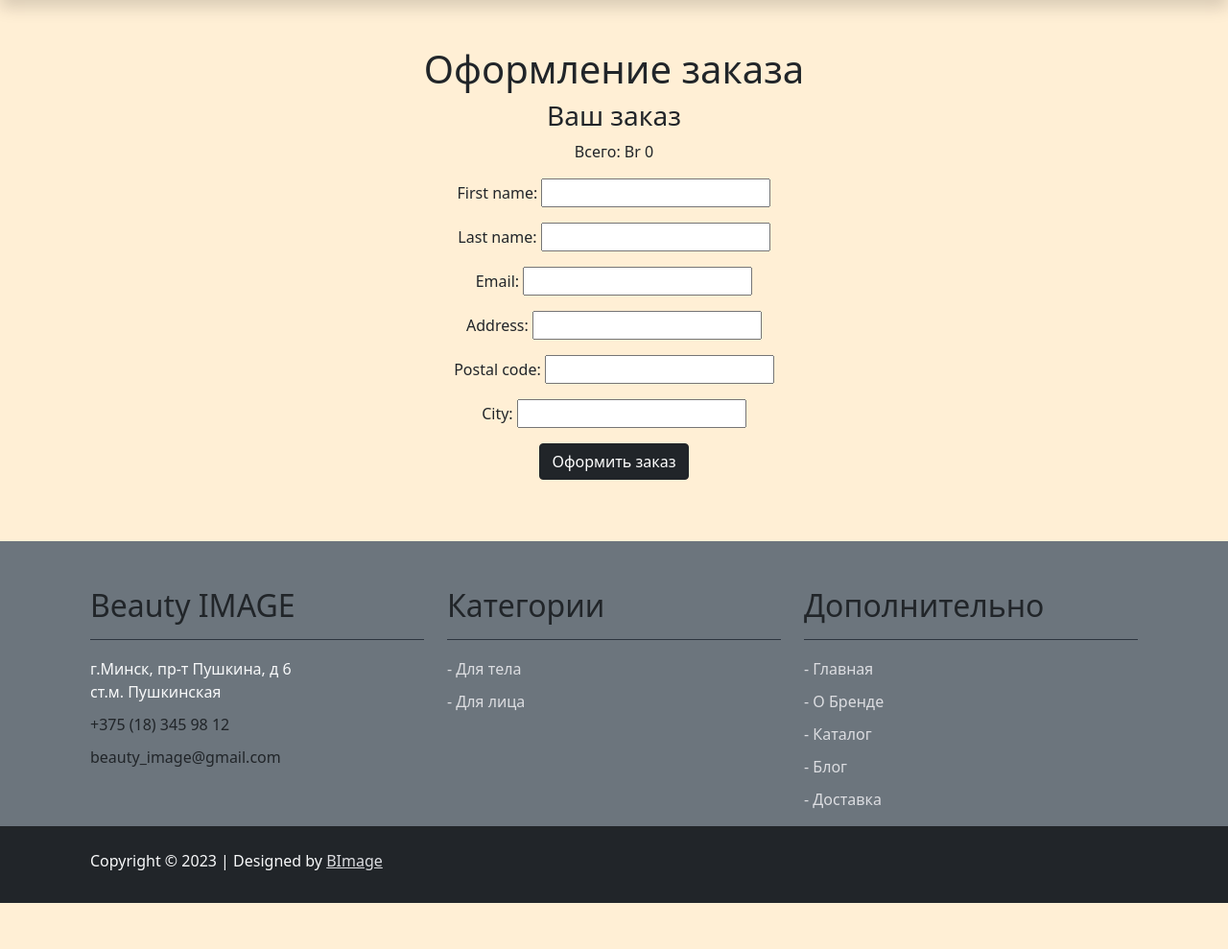
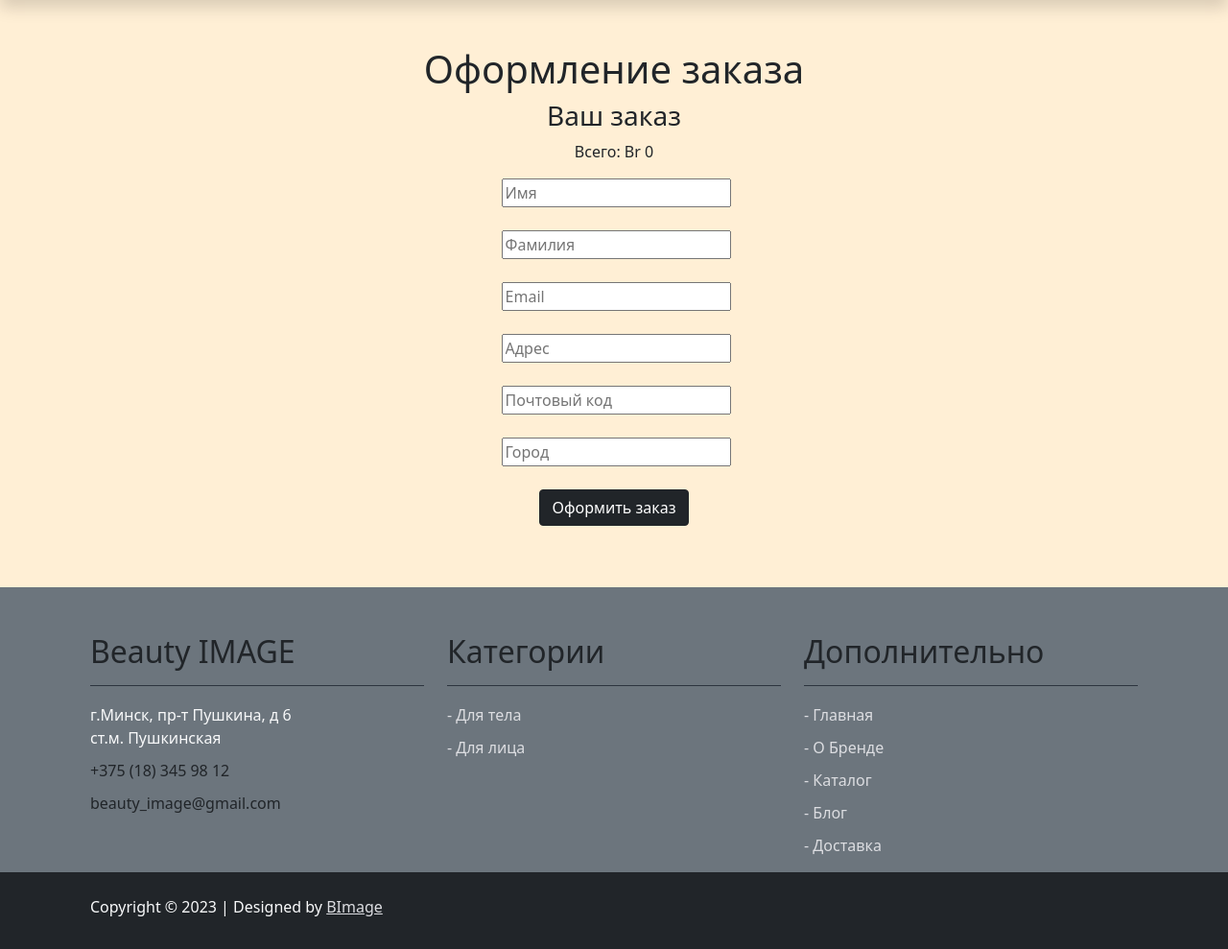
Before and after one commit to VeronikaKukharskaya/FinalProject, a Django app: page /order/create/ in a window 1280 px wide. Shown: the part 98-1087 px from the top of the page at 96% size. Before the commit the page ends 1039 px from the top, so only its background shows below. Run offline with Django 4.2, Linux system fonts and the light colour scheme; some libraries are stand-ins or nearby versions.

Commit message:
Add files

```diff
--- a/Shop/authentication/templates/auth/profile.html
+++ b/Shop/authentication/templates/auth/profile.html
@@ -57,5 +57,4 @@
         </div>
     </div>
 </div>
-
 {% endblock %}
--- a/Shop/authentication/views.py
+++ b/Shop/authentication/views.py
@@ -72,7 +72,7 @@ def profile(request):
             profile.address = request.POST.get("address")
             profile.first_name = request.POST.get("first_name")
             profile.last_name = request.POST.get("last_name")
-            profile_form.save()
+            profile.save()
             context = {'profile': profile}
 
     return render(request, 'auth/profile.html', context)
--- a/Shop/blog/templates/blog_index.html
+++ b/Shop/blog/templates/blog_index.html
@@ -8,12 +8,12 @@
     {% for post in posts %}
     <h2><a class="text-secondary" href="{% url 'blog_detail' post.pk%}">{{ post.title }}</a></h2>
     <small>
-        {{ post.created_on.date }} |&nbsp;
-        Категории:&nbsp;
+        {{ post.created_on.date }} |
+        Категории:
         {% for category in post.categories.all %}
         <a class="text-secondary" href="{% url 'blog_category' category.name %}">
             {{ category.name }}
-        </a>&nbsp;
+        </a>
         {% endfor %}
     </small>
     <p>{{ post.body | slice:":400" }}...</p>
--- a/Shop/main/views.py
+++ b/Shop/main/views.py
@@ -1,7 +1,10 @@
 from django.shortcuts import render
+from catalog.models import Product
 from django.http import HttpResponse
 
 
 # Create your views here.
 def index(request):
-    return render(request, 'index.html')
+    products_new = Product.objects.all().order_by('-id')[:3]  # Самые новые товары
+    context = {'products_new': products_new}
+    return render(request, 'index.html', context)
--- a/Shop/order/templates/orders/order/create.html
+++ b/Shop/order/templates/orders/order/create.html
@@ -18,7 +18,66 @@
         </div>
         <p>Всего: Br {{ cart.get_total_price }}</p>
         <form action="." method="post" class="order-form">
-            {{ form.as_p }}
+            <div class="row">
+                <div class="col-12 col-lg-4 col-md-4 offset-md-4">
+                    <div class="quote-form-wrapper">
+                        <label class="order-form" for="id_firstname"></label>
+                        <input type="text" class="form-input" placeholder="Имя"
+                               id="id_firstname" name="first_name" required>
+                    </div>
+                </div>
+            </div>
+            <br>
+            <div class="row">
+                <div class="col-12 col-lg-4 col-md-4 offset-md-4">
+                    <div class="quote-form-wrapper">
+                        <label class="order-form" for="id_lastname"></label>
+                        <input type="text" class="form-input" placeholder="Фамилия"
+                               id="id_lastname" name="last_name" required>
+                    </div>
+                </div>
+            </div>
+            <br>
+            <div class="row">
+                <div class="col-12 col-lg-4 col-md-4 offset-md-4">
+                    <div class="quote-form-wrapper">
+                        <label class="order-form" for="id_email"></label>
+                        <input type="text" class="form-input" placeholder="Email"
+                               id="id_email" name="email" required>
+                    </div>
+                </div>
+            </div>
+            <br>
+            <div class="row">
+                <div class="col-12 col-lg-4 col-md-4 offset-md-4">
+                    <div class="quote-form-wrapper">
+                        <label class="order-form" for="id_address"></label>
+                        <input type="text" class="form-input" placeholder="Адрес"
+                               id="id_address" name="address" required>
+                    </div>
+                </div>
+            </div>
+            <br>
+            <div class="row">
+                <div class="col-12 col-lg-4 col-md-4 offset-md-4">
+                    <div class="quote-form-wrapper">
+                        <label class="order-form" for="id_postalcode"></label>
+                        <input type="text" class="form-input" placeholder="Почтовый код"
+                               id="id_postalcode" name="postal_code" required>
+                    </div>
+                </div>
+            </div>
+            <br>
+            <div class="row">
+                <div class="col-12 col-lg-4 col-md-4 offset-md-4">
+                    <div class="quote-form-wrapper">
+                        <label class="order-form" for="id_city"></label>
+                        <input type="text" class="form-input" placeholder="Город"
+                               id="id_city" name="city" required>
+                    </div>
+                </div>
+            </div>
+            <br>
             <p><input type="submit" class="btn btn-dark" value="Оформить заказ"></p>
             {% csrf_token %}
         </form>
--- a/Shop/templates/base.html
+++ b/Shop/templates/base.html
@@ -122,8 +122,8 @@
                 <div class="col-md-4 pt-5">
                     <h2 class="h2 text-dark border-bottom pb-3 border-light">Категории</h2>
                     <ul class="list-unstyled text-light footer-link-list">
-                        <li><a class="text-decoration-none" href="{{ product.category.url }}">- Для тела</a></li>
-                        <li><a class="text-decoration-none" href="{{ product.category.url }}">- Для лица</a></li>
+                        <li><a class="text-decoration-none" href="{% url 'product_index' %}">- Для тела</a></li>
+                        <li><a class="text-decoration-none" href="{% url 'product_index' %}">- Для лица</a></li>
                     </ul>
                 </div>
                 <div class="col-md-4 pt-5">
```
Also changed, not shown: Shop/Shop/settings.py (+1 -7 lines), Shop/authentication/models.py (+4 -4 lines), Shop/main/templates/index.html (+26 -1 lines), Shop/db.sqlite3.
